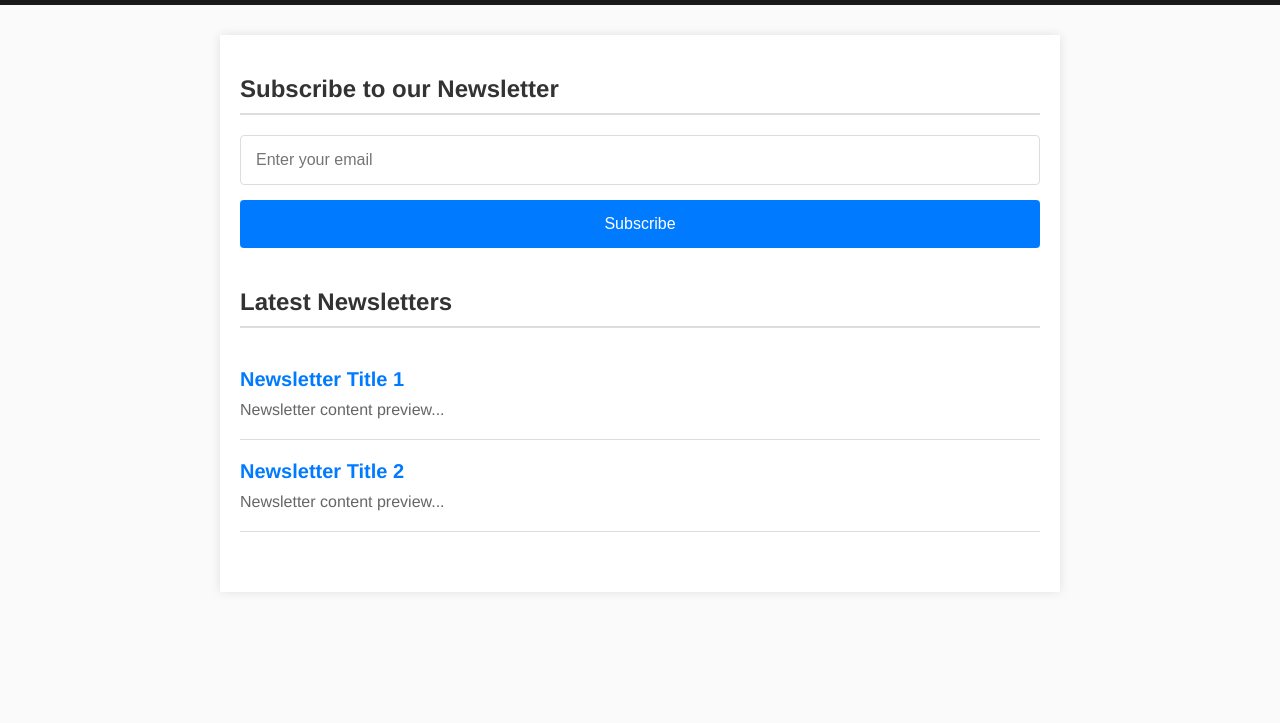
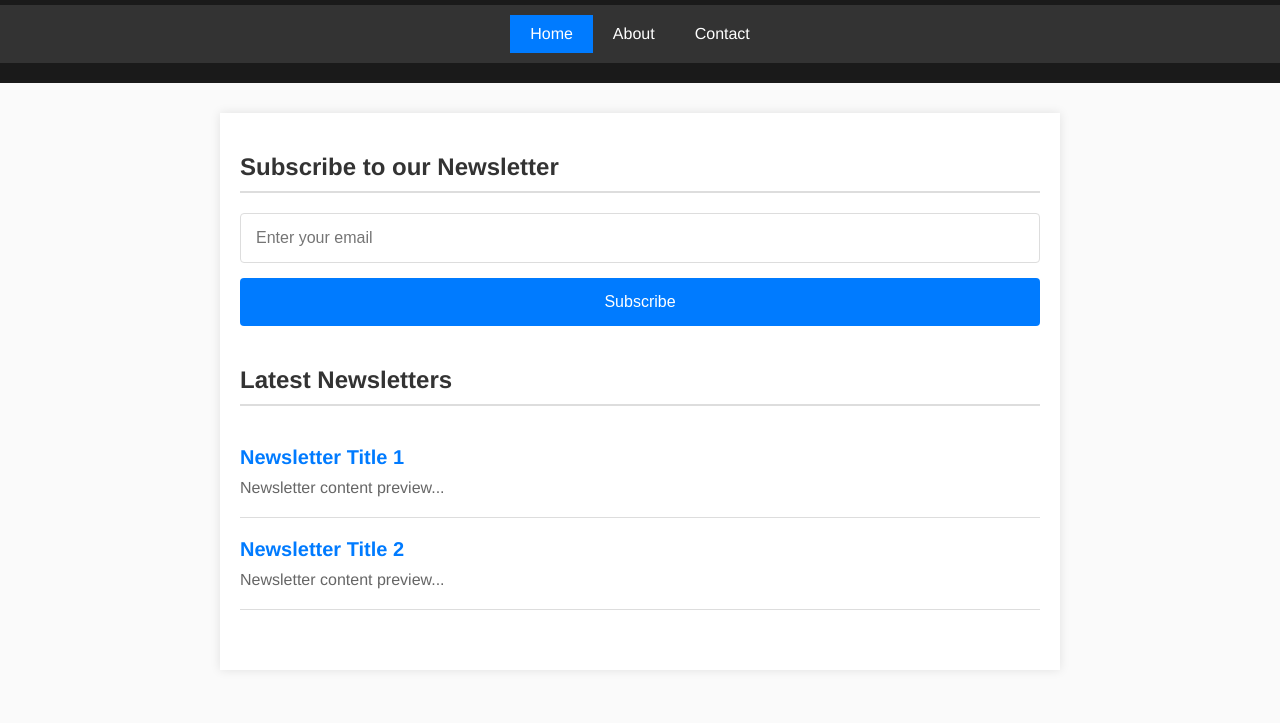
Before and after one commit to Kinnect/kinnect.github.io, a plain HTML site: page index.html in a window 1280 px wide. Shown: the part 77-800 px from the top of the page. Drawn offline with Linux system fonts and the light colour scheme.

Commit message:
added tabs

```diff
--- a/index.html
+++ b/index.html
@@ -17,11 +17,37 @@
     padding: 20px 0;
     text-align: center;
     color: #fff;
+    position: relative;
     }
+
     header h1 {
     margin: 0;
     font-size: 36px;
     }
+
+    .tabs {
+    display: flex;
+    justify-content: center;
+    background-color: #333;
+    padding: 10px 0;
+    margin-top: 20px;
+    }
+
+    .tab {
+    color: #fff;
+    padding: 10px 20px;
+    text-decoration: none;
+    transition: background-color 0.3s ease;
+    }
+
+    .tab:hover {
+    background-color: #444;
+    }
+
+    .tab.active {
+    background-color: #007BFF;
+    }
+
     .container {
       max-width: 800px;
       margin: 30px auto;
@@ -86,6 +112,11 @@
 <body>
   <header>
     <h1>Newsletter Site</h1>
+    <nav class="tabs">
+        <a href="#home" class="tab active">Home</a>
+        <a href="#about" class="tab">About</a>
+        <a href="#contact" class="tab">Contact</a>
+    </nav>
   </header>
   <div class="container">
     <div class="subscribe-section">
```
Lines whose indentation alone changed are shown as unchanged.
